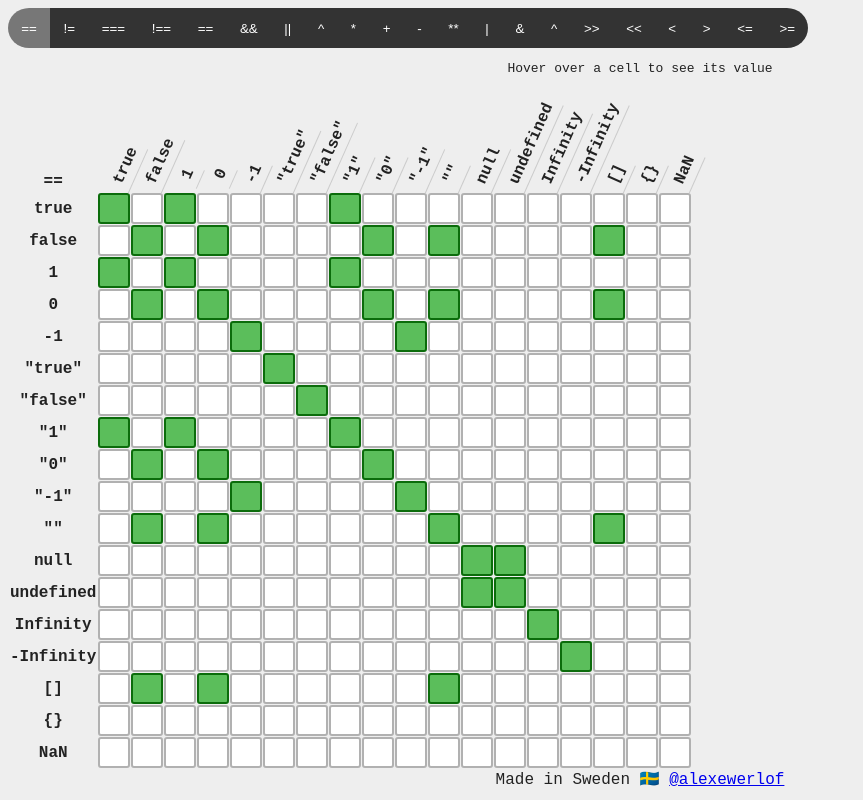
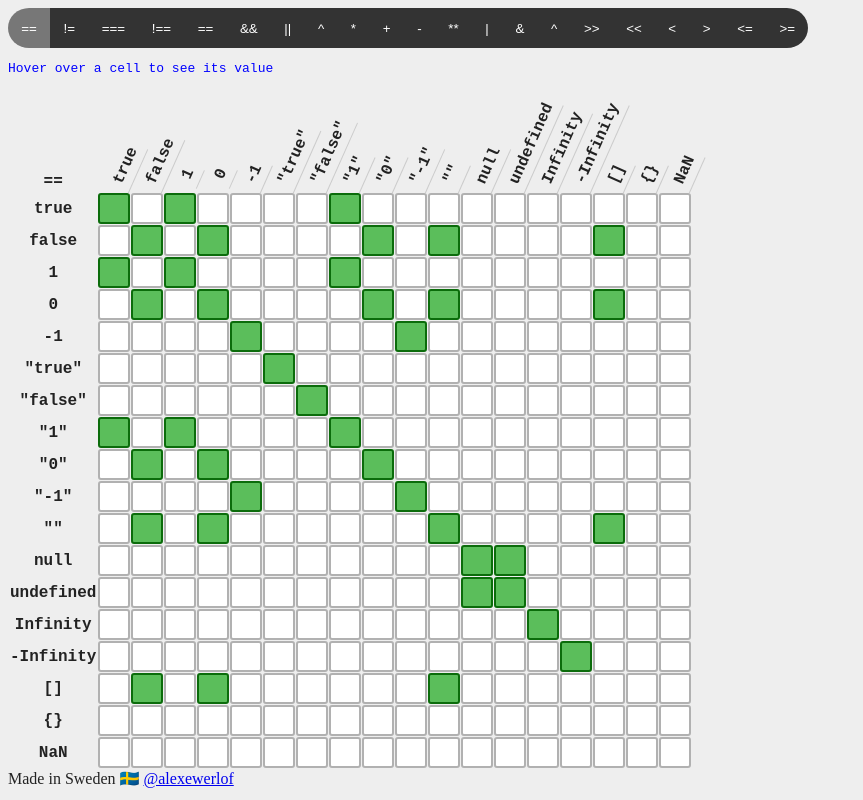
Before and after one commit to alexewerlof/js-operators-table, a website with bundled scripts: page index.html in a window 1280 px wide. Shown: the whole page, without its empty margins (0-863 px from the left). Built offline with nearby package versions, Linux system fonts and the light colour scheme.

Commit message:
improved the appearance a bit

```diff
--- a/index.css
+++ b/index.css
@@ -5,7 +5,7 @@ body {
 }
 
 .expression {
-	text-align: center;
+	color: blue;
 }
 
 table {
@@ -86,5 +86,5 @@ button:last-of-type {
 }
 
 footer {
-	text-align: center;
+	font-family: 'Times New Roman', Times, serif;
 }
```
Also changed, not shown: README.md.
